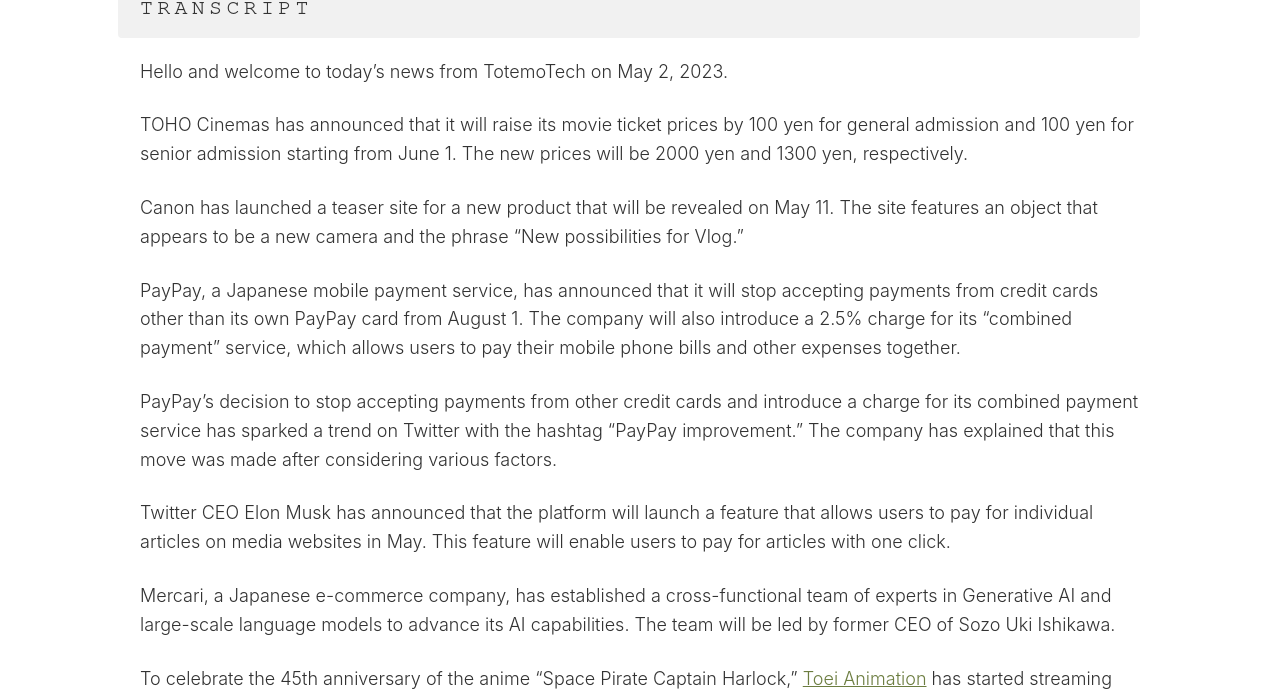
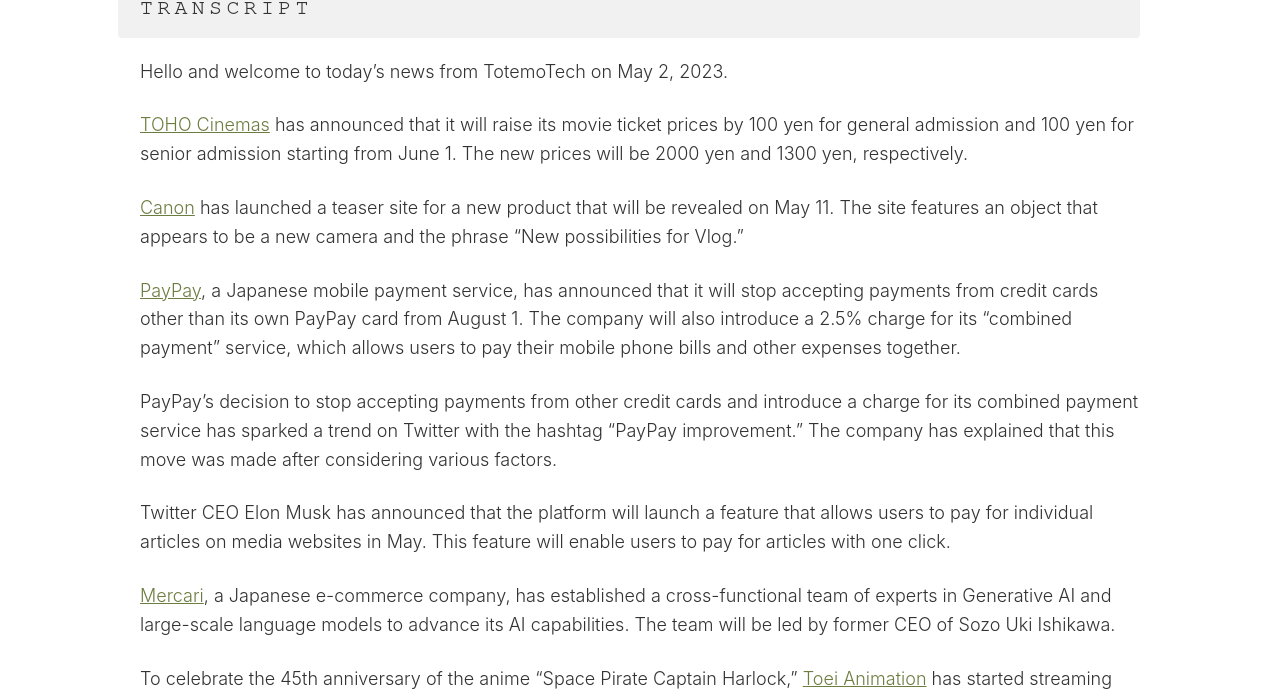
Before and after one commit to tagawa/TotemoTech, a Jekyll site: the page built from docs/_posts/2023-05-02-news.md, in a window 1280 px wide. Shown: the part 614-1308 px from the top of the page. Built offline with Jekyll 4.4.1, drawn with Linux system fonts in a browser that asks for light colours; comment, search, counter and statistics services are not loaded; some of the changed lines change nothing that is shown.

Commit message:
Added links to company pages

```diff
--- a/docs/_posts/2023-05-02-news.md
+++ b/docs/_posts/2023-05-02-news.md
@@ -17,17 +17,17 @@
 
 Hello and welcome to today's news from TotemoTech on May 2, 2023.
 
-TOHO Cinemas has announced that it will raise its movie ticket prices by 100 yen for general admission and 100 yen for senior admission starting from June 1. The new prices will be 2000 yen and 1300 yen, respectively.
+[TOHO Cinemas](/companies/toho-cinemas) has announced that it will raise its movie ticket prices by 100 yen for general admission and 100 yen for senior admission starting from June 1. The new prices will be 2000 yen and 1300 yen, respectively.
 
-Canon has launched a teaser site for a new product that will be revealed on May 11. The site features an object that appears to be a new camera and the phrase "New possibilities for Vlog."
+[Canon](/companies/canon) has launched a teaser site for a new product that will be revealed on May 11. The site features an object that appears to be a new camera and the phrase "New possibilities for Vlog."
 
-PayPay, a Japanese mobile payment service, has announced that it will stop accepting payments from credit cards other than its own PayPay card from August 1. The company will also introduce a 2.5% charge for its "combined payment" service, which allows users to pay their mobile phone bills and other expenses together.
+[PayPay](/companies/paypay), a Japanese mobile payment service, has announced that it will stop accepting payments from credit cards other than its own PayPay card from August 1. The company will also introduce a 2.5% charge for its "combined payment" service, which allows users to pay their mobile phone bills and other expenses together.
 
 PayPay's decision to stop accepting payments from other credit cards and introduce a charge for its combined payment service has sparked a trend on Twitter with the hashtag "PayPay improvement." The company has explained that this move was made after considering various factors.
 
 Twitter CEO Elon Musk has announced that the platform will launch a feature that allows users to pay for individual articles on media websites in May. This feature will enable users to pay for articles with one click.
 
-Mercari, a Japanese e-commerce company, has established a cross-functional team of experts in Generative AI and large-scale language models to advance its AI capabilities. The team will be led by former CEO of Sozo Uki Ishikawa.
+[Mercari](/companies/mercari), a Japanese e-commerce company, has established a cross-functional team of experts in Generative AI and large-scale language models to advance its AI capabilities. The team will be led by former CEO of Sozo Uki Ishikawa.
 
 To celebrate the 45th anniversary of the anime "Space Pirate Captain Harlock," [Toei Animation](/companies/toei-animation) has started streaming the series for free on its official YouTube channel. The company plans to release five episodes every week for two weeks each.
 
```
